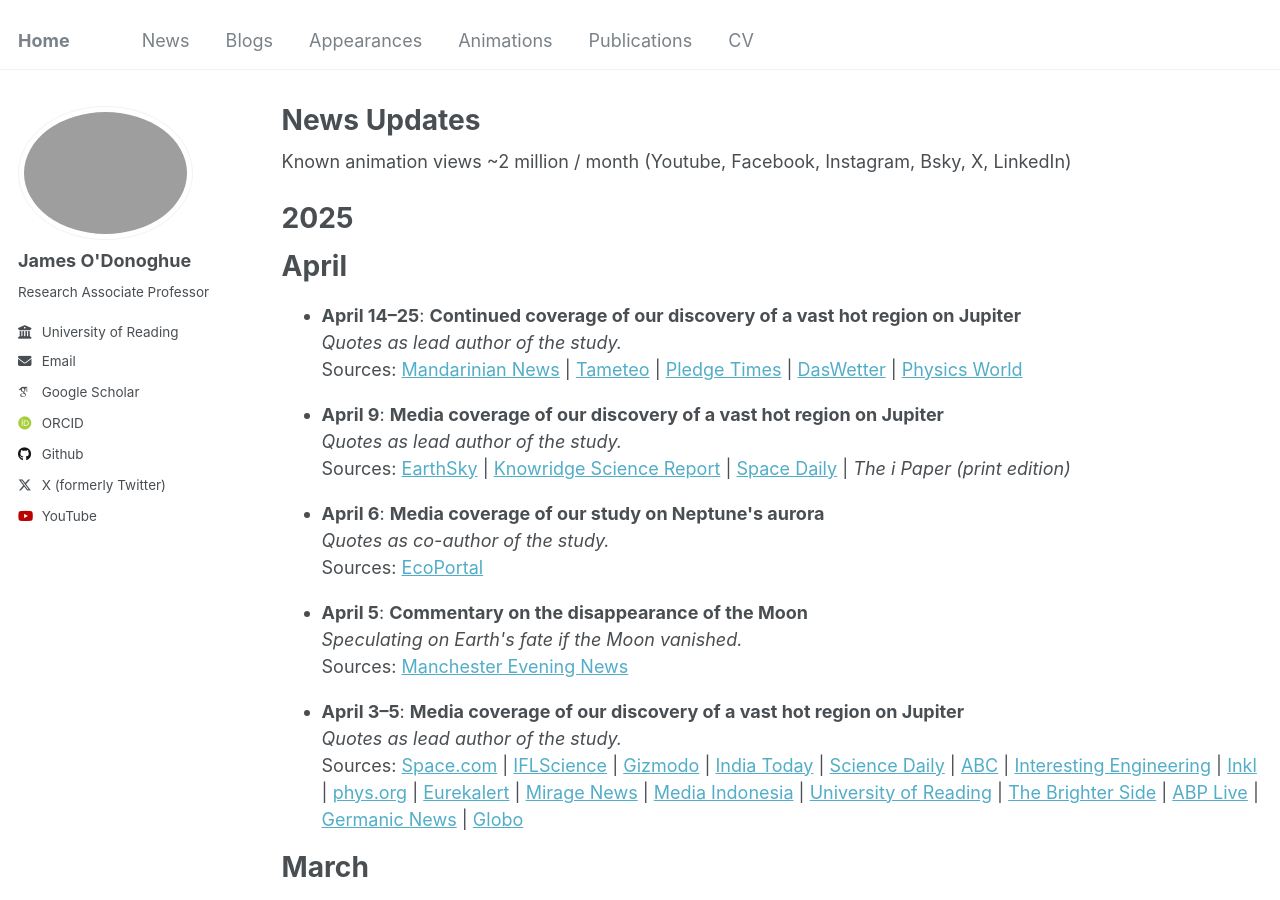
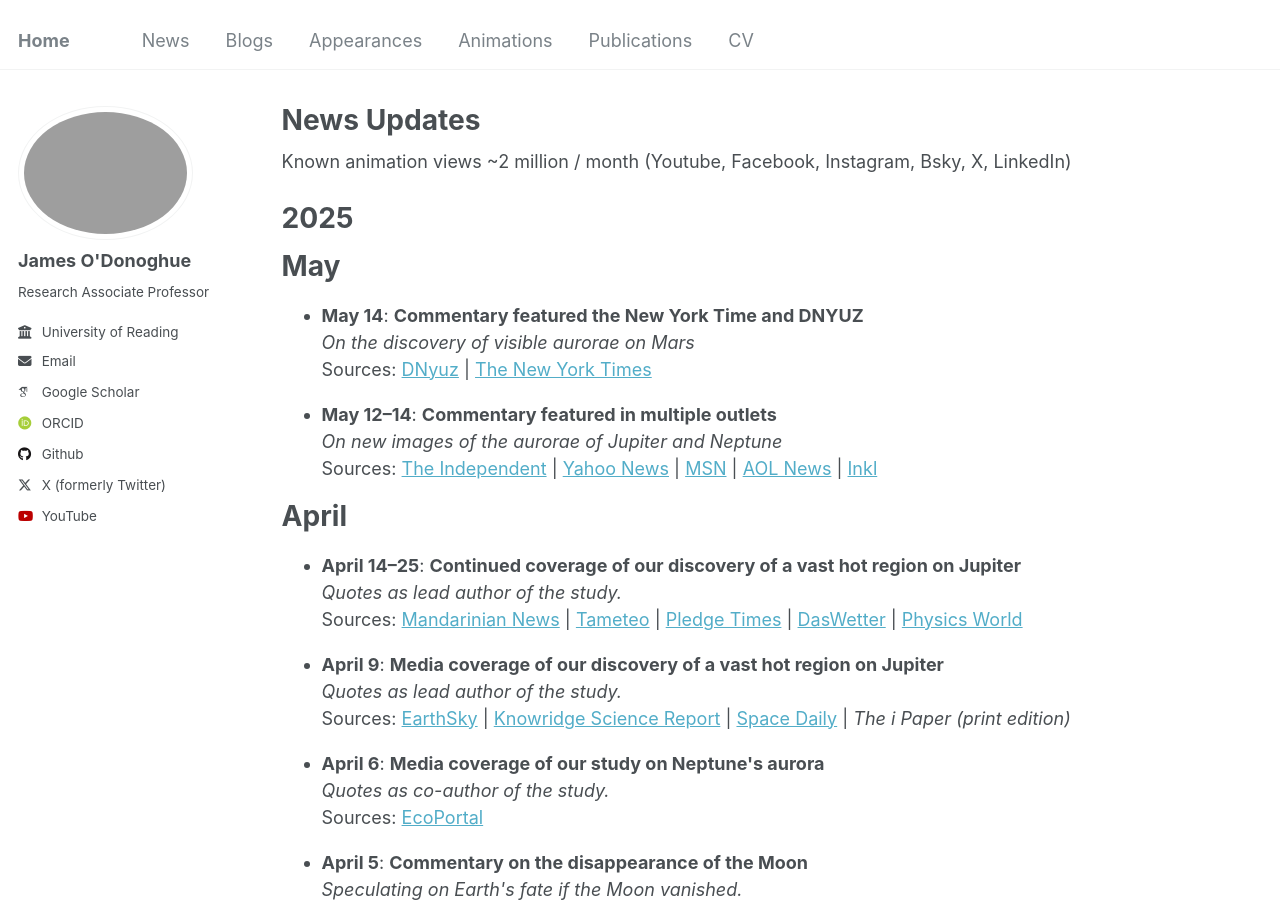
Before and after one commit to odonoghuespace/odonoghuespace.github.io, a Jekyll site: the page built from _pages/news.html, in a window 1280 px wide and 900 px high. Built offline with Jekyll 4.4.1, drawn with Linux system fonts in a browser that asks for light colours; some web fonts are replaced.

Commit message:
Update news.html

```diff
--- a/_pages/news.html
+++ b/_pages/news.html
@@ -9,8 +9,32 @@ Known animation views ~2 million / month (Youtube, Facebook, Instagram, Bsky, X,
 <br>
 <h1>2025</h1>
 
+<h1>May</h1>
+
+<ul>
+  <li><strong>May 14</strong>: <strong>Commentary featured the New York Time and DNYUZ</strong><br>
+    <em>On the discovery of visible aurorae on Mars</em><br>
+    Sources:
+    <a href="https://dnyuz.com/2025/05/14/nasas-perseverance-mars-rover-spotted-a-northern-lights-like-green-glow/">DNyuz</a> |
+    <a href="https://www.nytimes.com/2025/05/14/science/mars-aurora-northern-lights.html">The New York Times</a>
+  </li>
+</ul>
+
+
+<ul>
+  <li><strong>May 12–14</strong>: <strong>Commentary featured in multiple outlets</strong><br>
+    <em>On new images of the aurorae of Jupiter and Neptune</em><br>
+    Sources:
+    <a href="https://www.the-independent.com/space/jupiter-auroras-james-webb-nasa-b2749509.html">The Independent</a> |
+    <a href="https://ca.news.yahoo.com/nasa-captures-images-super-bright-170555729.html?guccounter=1&guce_referrer=aHR0cHM6Ly93d3cucmVhZGluZy5hYy51ay8&guce_referrer_sig=AQAAAChigDkQo7AQacloKAKQqVe9Iv41oCpNMsY34UyCH5xT0mN2kBHm35x27oATgNIBPbSZLJbI2-5oIfeZnTim8X-MbOFrB3IFo_AFj2EQG6o4cYcxDo-hg8FFVz1Frgz0AKD60s_erfxlv_78ypMu9Ok5WSLN7oQvCyI00HWv8rWt">Yahoo News</a> |
+    <a href="https://www.msn.com/en-gb/news/world/nasa-captures-new-images-of-super-bright-auroras-on-jupiter/ar-AA1EDbRI">MSN</a> |
+    <a href="https://www.aol.com/news/nasa-captures-images-super-bright-170555857.html?guccounter=1&guce_referrer=aHR0cHM6Ly93d3cucmVhZGluZy5hYy51ay8&guce_referrer_sig=AQAAABtsw69L7YRRc7SqJel4gibcG655qI5gZ7ds96Dbv2UMyrhK4e-iM3Y-X3zCtrNC7JaWuuyvcojy-QprllNwfc1odp2hToJ21KCSCNJSWm1uLAKt3rIlU7x4a9Mt9a0uNIQO-Ijqw9Y_Ey86qVMY8X0iw6Z8ZxbJe6sOvL0dVD18">AOL News</a> |
+    <a href="https://www.inkl.com/news/nasa-captures-new-images-of-super-bright-auroras-on-jupiter">Inkl</a>
+  </li>
+</ul>
+
+
 <h1>April</h1>
-
 
 <ul>
   <li><strong>April 14–25</strong>: <strong>Continued coverage of our discovery of a vast hot region on Jupiter</strong><br>
```
